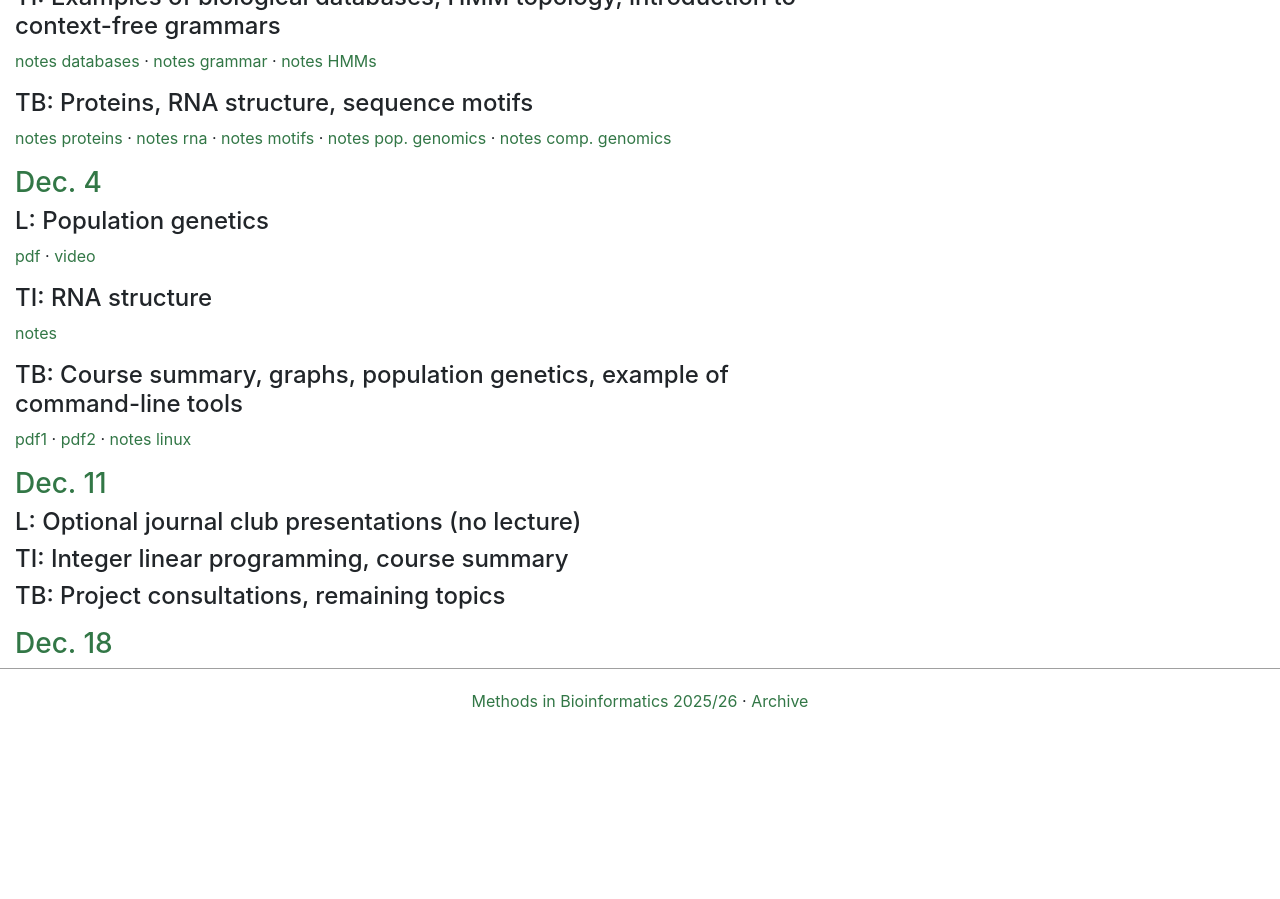
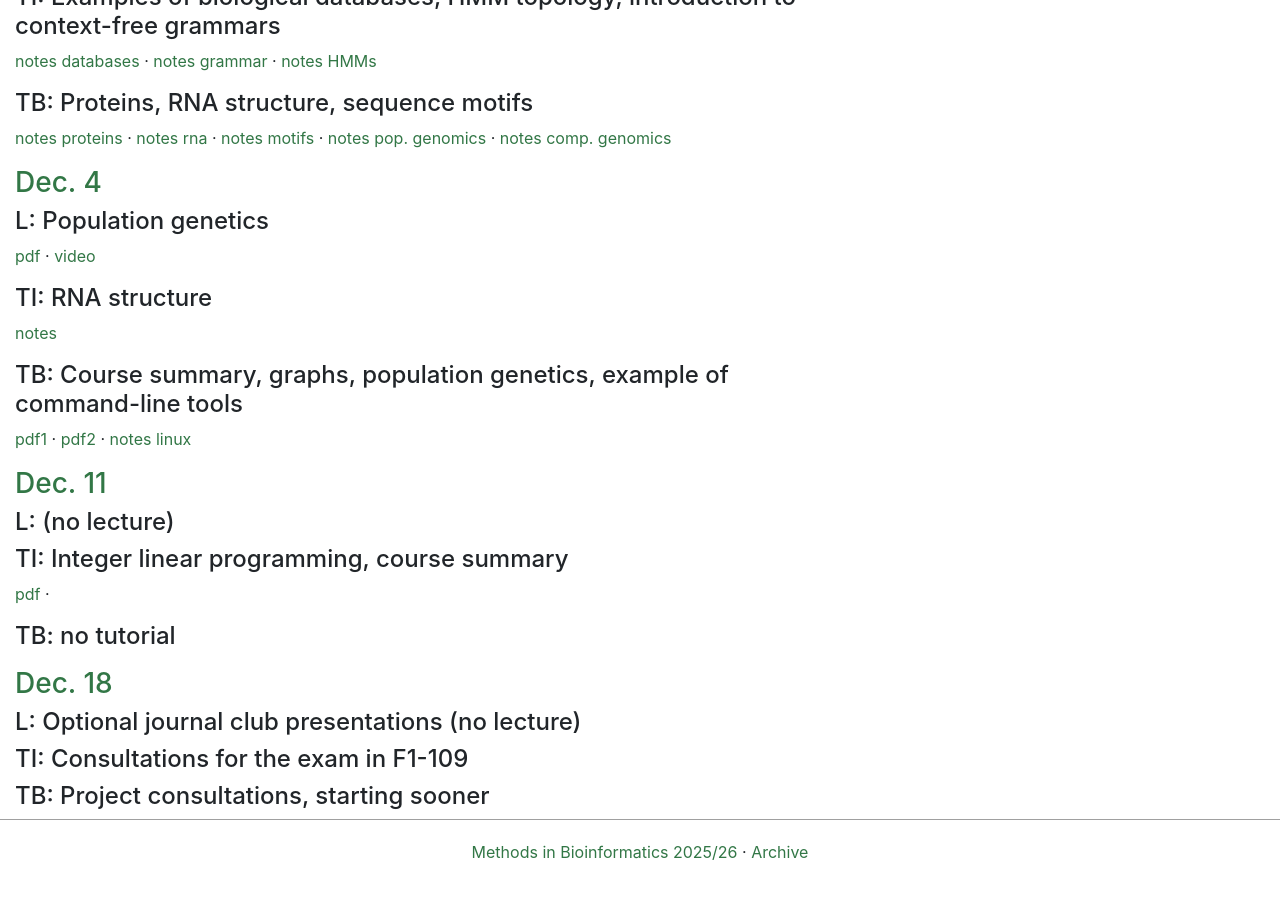
Before and after one commit to fmfi-compbio/mbi, a Jekyll site: the page built from Materials.md, in a window 1280 px wide and 900 px high, scrolled down 3510 px. Built offline with Jekyll 4.4.1, drawn with Linux system fonts in a browser that asks for light colours; nearby versions of some CDN libraries; our own code applies the rules of GitHub Pages for plain Markdown files; before the commit the page ends 4259 px from its top, so only the background shows below that.

Commit message:
ci-summary.pdf

```diff
--- a/Materials.md
+++ b/Materials.md
@@ -274,15 +274,22 @@ L: lecture (everybody), TI: tutorial for computer science/informatics students,
 
 <a name="W12"></a>
 ### Dec. 11
-#### L: Optional journal club presentations (no lecture)
+#### L: (no lecture)
 
 #### TI:  Integer linear programming, course summary
 
-{% include pdf.html file="ci-summary" name="pdf" show=0 dot=1
+{% include pdf.html file="ci-summary" name="pdf" show=1 dot=1
 %} {% include notes.html file="ci-ilp-en" name="notes" show=0 dot=0
 %}
 
-#### TB:  Project consultations, remaining topics
+#### TB: no tutorial
+
 
 <a name="W13"></a>
 ### Dec. 18
+
+#### L: Optional journal club presentations (no lecture)
+
+#### TI: Consultations for the exam in F1-109
+
+#### TB:  Project consultations, starting sooner
```
Also changed, not shown: 1 other file.
